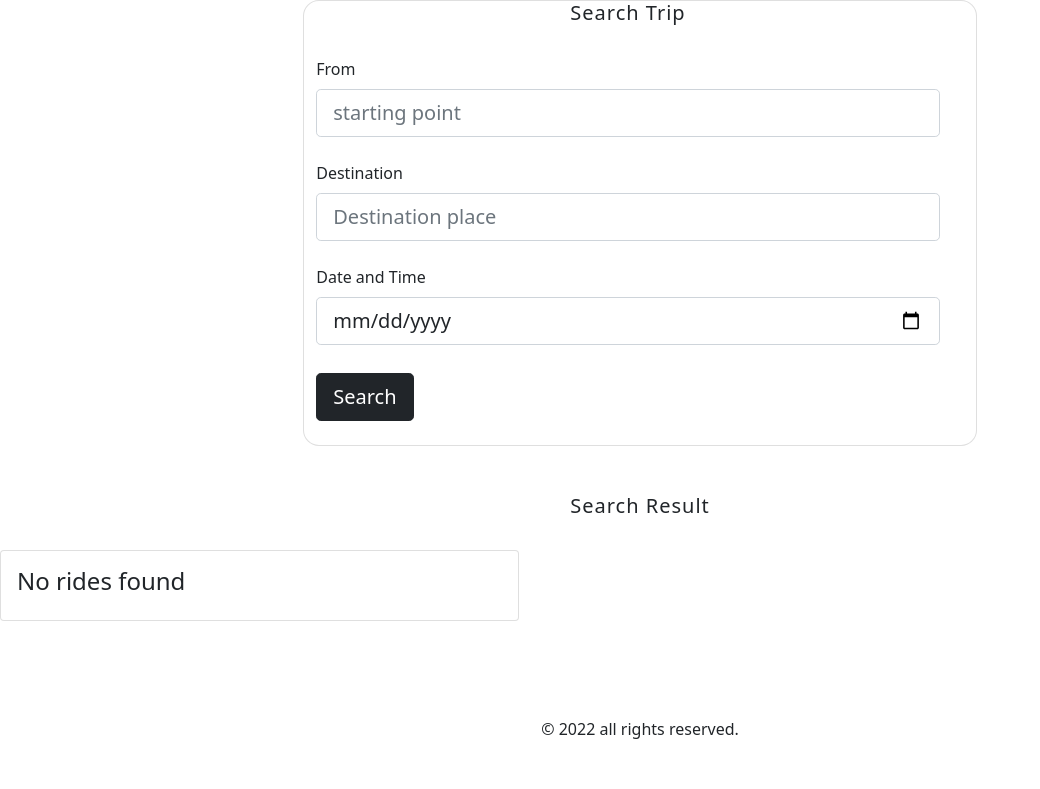
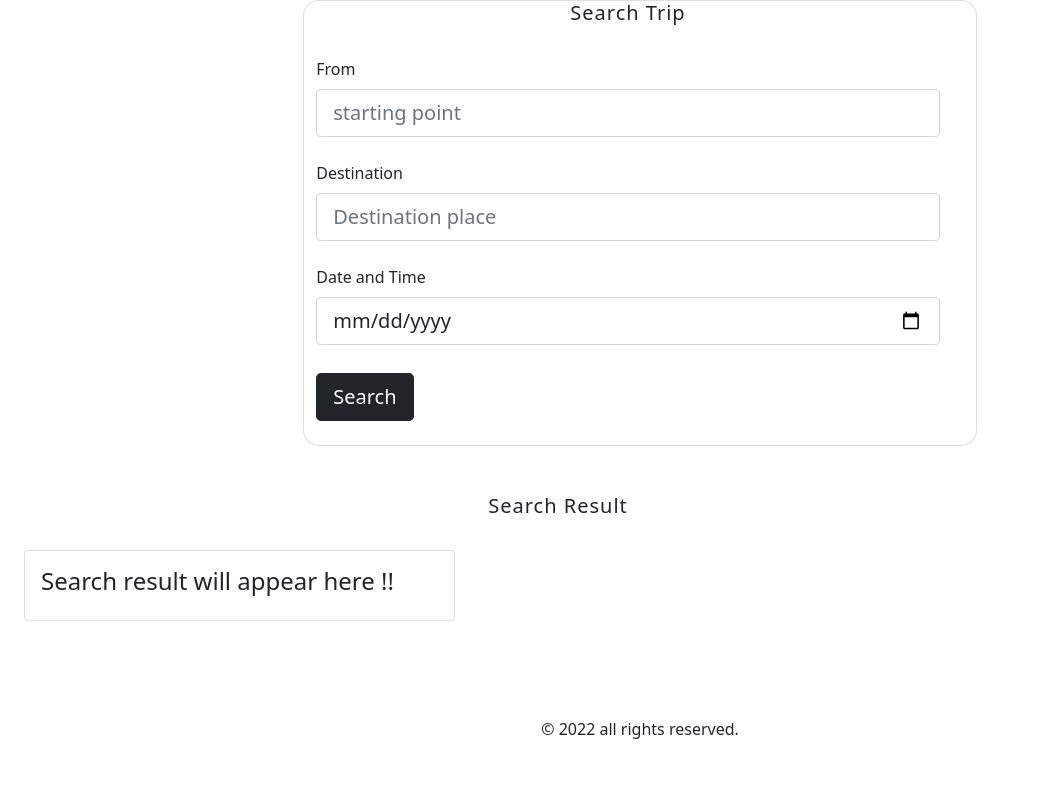
Before and after one commit to nazmul1993/car_share_flask_project, a Flask app: template templates/view_search.html in a window 1280 px wide. Shown: the part 96-885 px from the top of the page, without its empty margins (0-1040 px from the left). Run offline with Flask 2, Linux system fonts and the light colour scheme; the template is opened without the code that fills it, so the values that code supplies are empty.

Commit message:
search modified

```diff
--- a/app.py
+++ b/app.py
@@ -96,11 +96,11 @@ def mainView():
         cur.execute(
             "select startort,zielort,status,fahrtkosten,transportmittel.icon,fid from fahrt join transportmittel on fahrt.transportmittel = transportmittel.tid where  maxPlaetze>0")
         result = cur.fetchall()
-        availabe_rides = process.process_list(result)
+        available_rides = process.process_list(result)
 
         cur.close()
         del cur
-        return render_template('main_view.html', booked_trips=booked_trips, availabe_rides=availabe_rides)
+        return render_template('main_view.html', booked_trips=booked_trips, availabe_rides=available_rides)
     else:
         return redirect(url_for("login"))
 
@@ -192,14 +192,14 @@ def viewDrive(fid):
             elif trip_details[6] != 'offen':
                 error = "This trip has been closed"
             elif seat not in (1, 2) and seat > int(trip_details[4]):
-                error = "Maximum 2 seats can be booked and you can't book more than the availabe seats"
+                error = "Maximum 2 seats can be booked and you can't book more than the available seats"
             elif len(already_booked) > 0:
-                error = 'Multipule bookings for same trip is not allowed'
+                error = 'Multiple bookings for same trip is not allowed'
             else:
                 cur.execute('insert into reservieren (kunde, fahrt, anzPlaetze) values (?,?,?)', (user[0], fid, seat))
                 if cur.rowcount > 0:
                     error = ''
-                    success = 'Booking Successfull'
+                    success = 'Booking Successful'
                 else:
                     error = 'Something went wrong. Booking failed'
 
@@ -300,25 +300,28 @@ def viewSearch():
         cur = db.connection.cursor()
         error = ""
         searched_result = []
-
+        searched = False
 
         if request.method == "POST":
             start_away = request.form["start"]
             end_destination = request.form["end"]
-            date= request.form["date"]
-            formated_date=f"{date}%"
-            start = f"%{start_away}%".upper()
-            end = f"%{end_destination}%".upper()
-            cur.execute(
-                f"select startort,zielort, fahrtkosten, fahrtdatumzeit, transportmittel.icon from fahrt join transportmittel on fahrt.transportmittel = transportmittel.tid  where upper(startort) like ? and upper(zielort) like? and fahrtdatumzeit like ?",
-                (start, end,formated_date)
-            )
-            result = cur.fetchall()
-            searched_result = process.process_list(result)
-
+            date = request.form["date"]
+            if start_away or end_destination or date:
+                searched = True
+                formated_date = f"{date}%"
+                start = f"%{start_away}%".upper()
+                end = f"%{end_destination}%".upper()
+                cur.execute(
+                    f"select startort,zielort, fahrtkosten, fahrtdatumzeit, transportmittel.icon from fahrt join transportmittel on fahrt.transportmittel = transportmittel.tid  where upper(startort) like ? and upper(zielort) like? and fahrtdatumzeit like ?",
+                    (start, end, formated_date)
+                )
+                result = cur.fetchall()
+                searched_result = process.process_list(result)
+            else:
+                error = 'Please write something to search'
         cur.close()
         del cur
-        return render_template('view_search.html', error=error,
+        return render_template('view_search.html', error=error, searched=searched,
                                searched_result=searched_result)
 
     else:
@@ -342,7 +345,8 @@ def bonus():
             bestRides_list = process.process_list(best_rides)
         cur.close()
         del cur
-        return render_template('bonus.html', best_rides=best_rides,bestRides_list=bestRides_list, highest_rated_driver=highest_rated_driver_list)
+        return render_template('bonus.html', best_rides=best_rides, bestRides_list=bestRides_list,
+                               highest_rated_driver=highest_rated_driver_list)
 
     else:
         return redirect(url_for("login"))
--- a/templates/view_search.html
+++ b/templates/view_search.html
@@ -77,7 +77,7 @@
         </div>
     </div>
 </div>
-<div class="row">
+<div class="row container">
     <h5 class="fw-normal mb-3 pb-3 text-center " style="letter-spacing: 1px;">
         Search Result
     </h5>
@@ -96,13 +96,31 @@
             </div>
         {% endfor %}
     {% else %}
-        <div class="col-md-5 mb-5">
-            <div class="card">
-                <div class="card-body">
-                    <h4 class="card-title">No rides found</h4>
+        {% if error %}
+            <div class="col-md-5 mb-5">
+                <div class="card">
+                    <div class="card-body">
+                        <div class="alert alert-danger" role="alert">
+                            {{ error }}
+                        </div>
+                    </div>
                 </div>
             </div>
-        </div>
+
+        {% else %}
+            <div class="col-md-5 mb-5">
+                <div class="card">
+                    <div class="card-body">
+                        {% if searched %}
+                            <h4 class="card-title">No rides found</h4>
+                        {% else %}
+                            <h4 class="card-title">Search result will appear here !!</h4>
+                        {% endif %}
+                    </div>
+                </div>
+            </div>
+        {% endif %}
+
     {% endif %}
 </div>
 </body>
```
